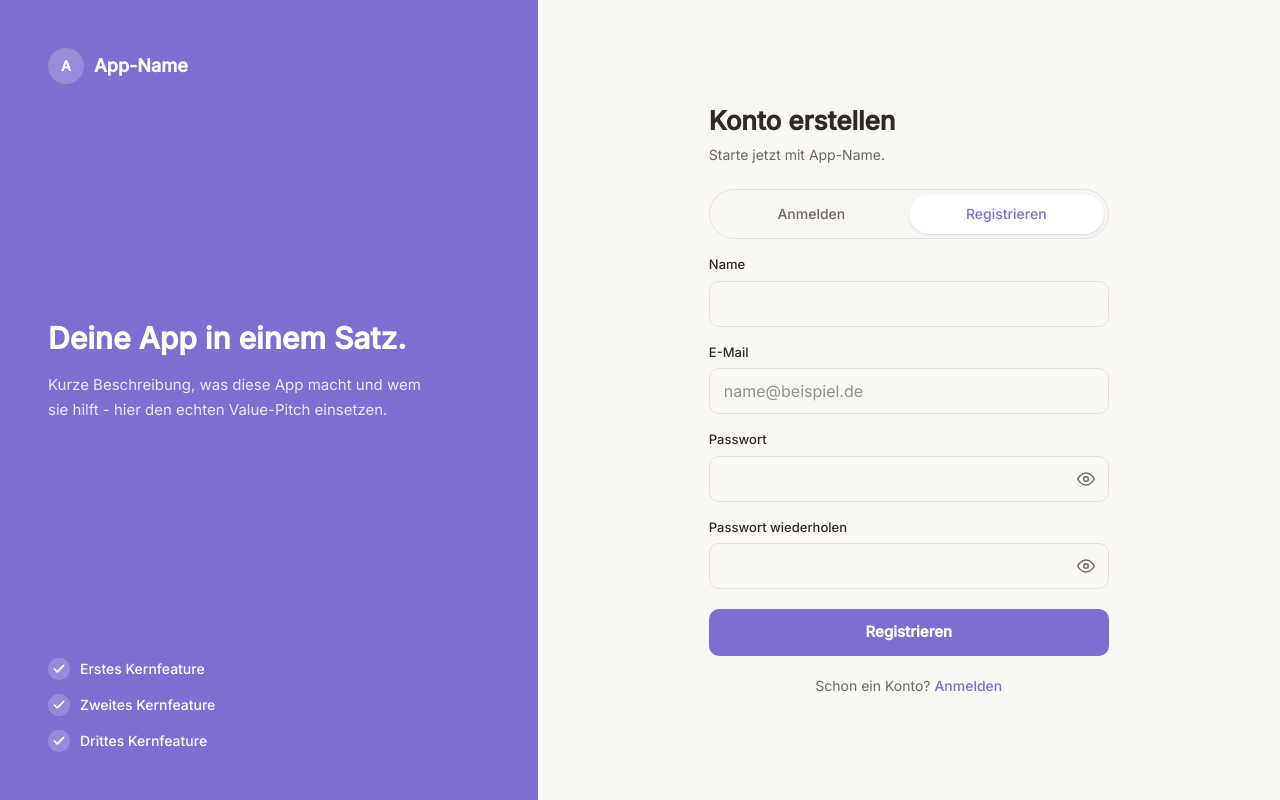
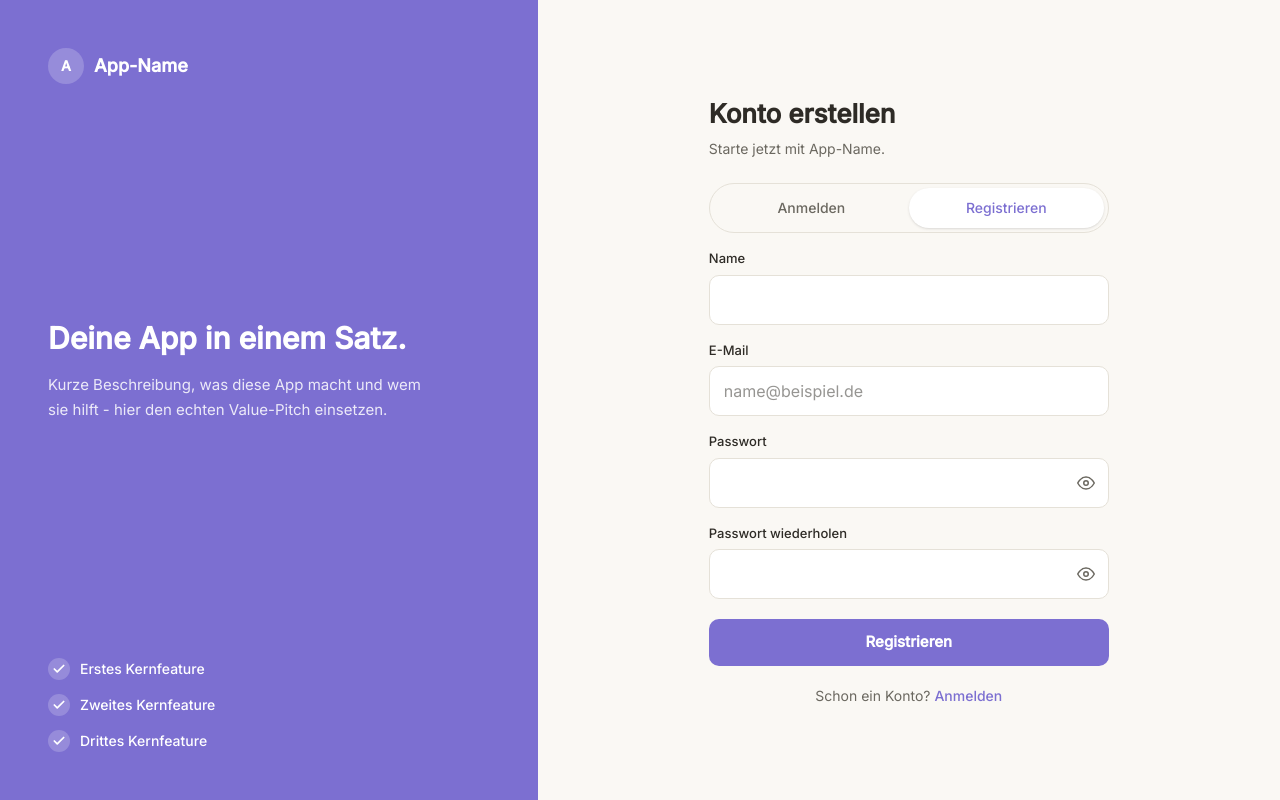
Before and after one commit to Vickiiv/plantori, a React (Vite) app in the folder frontend/: page /register in a window 1280 px wide. Built offline with nearby package versions, Linux system fonts and the light colour scheme; no server answers.

Commit message:
Fix transparent input backgrounds (Tailwind preflight) and stop shrinking headings/padding on mobile

```diff
--- a/frontend/src/components/AuthLayout.tsx
+++ b/frontend/src/components/AuthLayout.tsx
@@ -43,7 +43,7 @@ export function AuthLayout({ activeTab, title, subtitle, children }: AuthLayoutP
         </ul>
       </aside>
 
-      <main className="flex flex-1 items-center justify-center bg-canvas p-4 sm:p-6">
+      <main className="flex flex-1 items-center justify-center bg-canvas p-6">
         <div className="w-full max-w-[400px]">
           <div className="mb-6 flex items-center justify-center gap-2 lg:hidden">
             <span className="flex h-8 w-8 items-center justify-center rounded-full bg-primary text-sm font-bold text-white">
@@ -52,7 +52,7 @@ export function AuthLayout({ activeTab, title, subtitle, children }: AuthLayoutP
             <span className="text-base font-semibold text-ink">App-Name</span>
           </div>
 
-          <h2 className="mb-1.5 text-2xl font-bold text-ink sm:text-[26px]">{title}</h2>
+          <h2 className="mb-1.5 text-[26px] font-bold text-ink">{title}</h2>
           <p className="mb-6 text-sm text-muted">{subtitle}</p>
 
           <div className="mb-1 flex rounded-full border border-line bg-canvas p-1">
--- a/frontend/src/pages/Account.tsx
+++ b/frontend/src/pages/Account.tsx
@@ -50,7 +50,7 @@ export function Account() {
       </header>
 
       <main className="mx-auto max-w-2xl px-4 py-10 sm:px-6 sm:py-16">
-        <h1 className="text-xl font-semibold text-ink sm:text-2xl">Konto</h1>
+        <h1 className="text-2xl font-semibold text-ink">Konto</h1>
         <p className="mt-4 break-words text-muted">
           Angemeldet als {user?.email}
           {!user?.isVerified && ' · E-Mail nicht bestätigt'}
--- a/frontend/src/pages/Dashboard.tsx
+++ b/frontend/src/pages/Dashboard.tsx
@@ -16,7 +16,7 @@ export function Dashboard() {
       </header>
 
       <main className="mx-auto max-w-2xl px-4 py-10 sm:px-6 sm:py-16">
-        <h1 className="text-xl font-semibold text-ink sm:text-2xl break-words">Schön, dass du da bist, {user?.name}</h1>
+        <h1 className="text-2xl font-semibold text-ink break-words">Schön, dass du da bist, {user?.name}</h1>
 
         {!user?.isVerified && (
           <p className={messageClass}>Bitte bestätige deine E-Mail-Adresse – schau in dein Postfach.</p>
--- a/frontend/src/styles/formClasses.ts
+++ b/frontend/src/styles/formClasses.ts
@@ -3,7 +3,7 @@
 export const labelClass = 'mb-1.5 mt-4 block text-[13px] font-medium text-ink';
 
 export const inputClass =
-  'w-full rounded-[10px] border border-line px-3.5 py-2.5 text-base text-ink outline-none focus:border-primary focus:ring-2 focus:ring-primary/20';
+  'w-full rounded-[10px] border border-line bg-surface px-3.5 py-3 text-base text-ink outline-none focus:border-primary focus:ring-2 focus:ring-primary/20';
 
 export const errorClass = 'mt-2.5 text-sm text-danger';
 
@@ -16,6 +16,6 @@ export const switchTextClass = 'mt-5 text-center text-sm text-muted';
 
 export const linkClass = 'font-medium text-primary';
 
-export const cardPageClass = 'flex min-h-screen items-center justify-center bg-canvas p-4 sm:p-6';
+export const cardPageClass = 'flex min-h-screen items-center justify-center bg-canvas p-6';
 
 export const cardClass = 'w-full max-w-[380px] rounded-2xl border border-line bg-surface p-6 sm:p-8';
```
